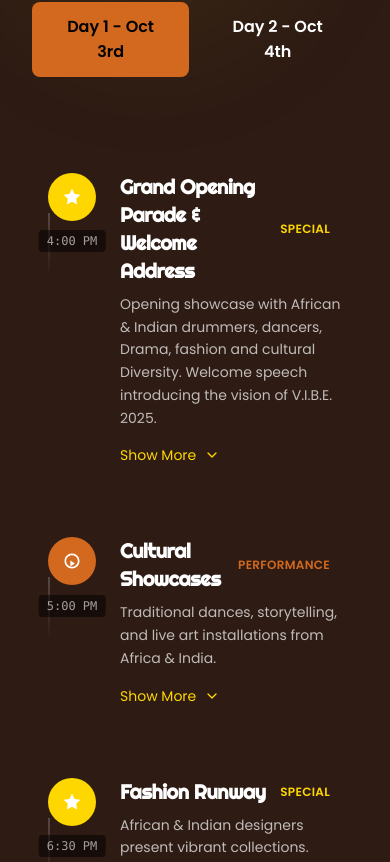
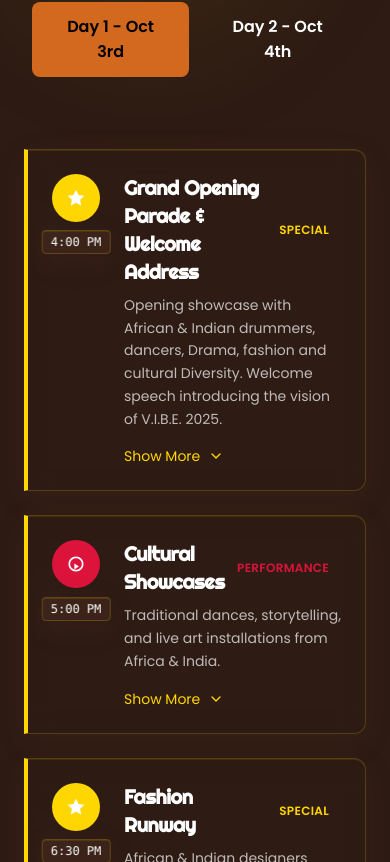
Before and after one commit to DeluluDevelopers/inorout, a Next.js app: page / in a window 390 px wide. Shown: the part 4242-5104 px from the top of the page. Built offline with nearby package versions, Linux system fonts and the light colour scheme.

Commit message:
improved styling

```diff
--- a/src/components/Gallery.tsx
+++ b/src/components/Gallery.tsx
@@ -329,11 +329,14 @@ const Gallery = () => {
   return (
     <section
       id='gallery'
-      className='py-20 px-6 bg-gradient-to-br from-[var(--bg-dark)] to-[var(--bg-mid)] relative overflow-hidden'
+      className='py-20 px-6 bg-gradient-to-br from-[var(--bg-dark)] to-[var(--bg-mid)] relative overflow-hidden earth-texture'
     >
-      {/* Background elements */}
-      <div className='absolute top-20 right-0 w-96 h-96 bg-[var(--accent-pink)]/5 rounded-full blur-3xl' />
-      <div className='absolute bottom-20 left-0 w-80 h-80 bg-[var(--accent-cyan)]/5 rounded-full blur-3xl' />
+      {/* Background elements with Afro vibes */}
+      <div className='absolute top-20 right-0 w-96 h-96 bg-terracotta/20 rounded-full blur-3xl animate-grass-sway' />
+      <div className='absolute bottom-20 left-0 w-80 h-80 bg-kente-gold/15 rounded-full blur-3xl animate-fire-flicker' />
+
+      {/* Kente pattern overlay */}
+      <div className='absolute inset-0 triangle-motif opacity-10' />
 
       <div className='container mx-auto max-w-7xl relative z-10' ref={ref}>
         <motion.div
@@ -342,11 +345,11 @@ const Gallery = () => {
           transition={{ duration: 0.8 }}
           className='text-center mb-16'
         >
-          <h2 className='font-heading font-bold text-4xl md:text-5xl lg:text-6xl mb-6 text-white'>
-            Event <span className='neon-text'>Gallery</span>
+          <h2 className='font-heading font-bold text-4xl md:text-5xl lg:text-6xl mb-6 text-cream'>
+            Event <span className='afro-heading animate-rhythm'>Gallery</span>
           </h2>
-          <p className='font-body text-lg md:text-xl text-white/80 max-w-2xl mx-auto mb-12'>
-            Relive the magic from previous Flow Party events and get excited for
+          <p className='font-body text-lg md:text-xl text-sand max-w-2xl mx-auto mb-12'>
+            Relive the magic from previous Afro Vibe Festival events and get excited for
             what&apos;s to come
           </p>
 
@@ -363,10 +366,10 @@ const Gallery = () => {
                 onClick={() => setSelectedCategory(category)}
                 whileHover={{ scale: 1.05 }}
                 whileTap={{ scale: 0.95 }}
-                className={`px-6 py-3 rounded-full font-body font-semibold transition-all duration-300 ${
+                className={`filter-chip px-6 py-3 rounded-full font-body font-semibold transition-all duration-300 ${
                   selectedCategory === category
-                    ? "bg-gradient-to-r from-[var(--accent-pink)] to-[var(--accent-cyan)] text-black"
-                    : "bg-white/10 text-white border border-white/20 hover:bg-white/20"
+                    ? "active bg-afro-gradient text-bg-dark"
+                    : "glass-warm text-cream border border-kente-gold/30 hover:bg-kente-gold/10"
                 }`}
               >
                 {category}
--- a/src/components/Schedule.tsx
+++ b/src/components/Schedule.tsx
@@ -116,11 +116,11 @@ const ScheduleItem = ({
   const getTypeColor = (type: string) => {
     switch (type) {
       case "performance":
-        return "var(--accent-pink)";
+        return "var(--kente-red)";
       case "special":
-        return "var(--accent-cyan)";
+        return "var(--kente-gold)";
       default:
-        return "var(--accent-yellow)";
+        return "var(--terracotta)";
     }
   };
 
@@ -165,14 +165,14 @@ const ScheduleItem = ({
         transition={{ duration: 0.2 }}
       >
         <div
-          className='glass rounded-xl p-6 cursor-pointer group hover:bg-white/5 transition-all duration-300'
+          className='schedule-card glass-warm rounded-xl p-6 cursor-pointer group hover:bg-kente-gold/5 transition-all duration-300 border-l-4 border-kente-gold'
           onClick={() => setIsExpanded(!isExpanded)}
         >
           <div className='flex items-start space-x-6'>
             {/* Time Circle with Icon */}
             <div className='flex-shrink-0 relative'>
               <div
-                className='w-12 h-12 rounded-full flex items-center justify-center text-white shadow-lg'
+                className='w-12 h-12 rounded-full flex items-center justify-center text-bg-dark shadow-lg animate-drum-beat'
                 style={{
                   backgroundColor: getTypeColor(item.type),
                   boxShadow: `0 0 20px ${getTypeColor(item.type)}40`,
@@ -181,7 +181,7 @@ const ScheduleItem = ({
                 {getTypeIcon(item.type)}
               </div>
               <div className='absolute -bottom-8 left-1/2 transform -translate-x-1/2 whitespace-nowrap'>
-                <span className='text-xs font-mono text-white/60 bg-black/50 px-2 py-1 rounded'>
+                <span className='text-xs font-mono text-sand glass-warm px-2 py-1 rounded border border-kente-gold/30'>
                   {item.time}
                 </span>
               </div>
@@ -190,13 +190,13 @@ const ScheduleItem = ({
             {/* Content */}
             <div className='flex-1 min-w-0'>
               <div className='flex items-center justify-between mb-2'>
-                <h3 className='font-heading font-bold text-xl md:text-2xl text-white group-hover:text-[var(--accent-cyan)] transition-colors'>
+                <h3 className='font-heading font-bold text-xl md:text-2xl text-cream group-hover:text-kente-gold transition-colors'>
                   {item.title}
                 </h3>
 
                 {/* Type Badge */}
                 <span
-                  className='px-3 py-1 rounded-full text-xs font-semibold uppercase tracking-wide'
+                  className='px-3 py-1 rounded-full text-xs font-semibold uppercase tracking-wide border'
                   style={{
                     backgroundColor: `${getTypeColor(item.type)}20`,
                     color: getTypeColor(item.type),
```
